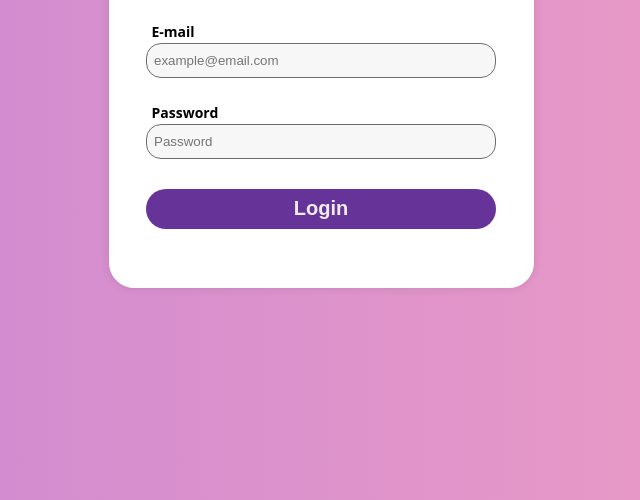
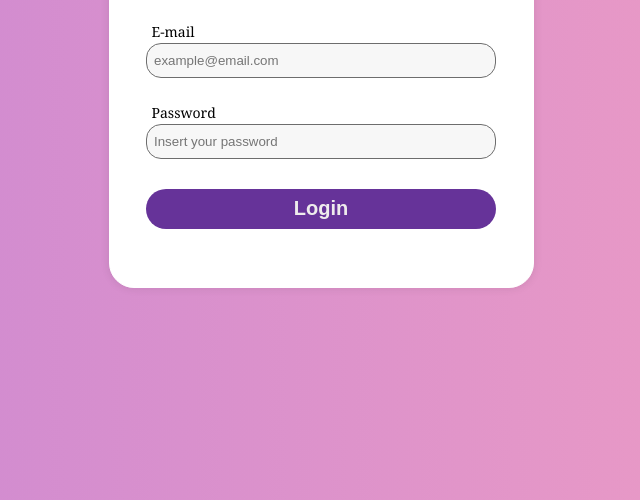
Before and after one commit to daviolvr/simple-login-screen, a plain HTML site: page index.html in a window 1280 px wide. Shown: the part 300-800 px from the top of the page, without its empty margins (319-959 px from the left). Drawn offline with Linux system fonts and the light colour scheme.

Commit message:
using labels instead of h2

```diff
--- a/assets/css/style.css
+++ b/assets/css/style.css
@@ -35,7 +35,7 @@ body {
 .username,
 .senha {
     font-size: 14px;
-    font-family:system-ui, -apple-system, BlinkMacSystemFont, 'Segoe UI', Roboto, Oxygen, Ubuntu, Cantarell, 'Open Sans', 'Helvetica Neue', sans-serif;
+    font-family:Cambria, Cochin, Georgia, Times, 'Times New Roman', serif;
     text-align: left;
     width: 57px;
     height: 16px;
--- a/index.html
+++ b/index.html
@@ -12,10 +12,10 @@
             <div class="login">
                 <h1>Login</h1>
             </div>
-            <h2 class="username">E-mail</h2>
+            <label class="username" for="email">E-mail</label>
             <input type="email" name="email" id="email" placeholder="example@email.com" required>
-            <h2 class="senha">Password</h2>
-            <input type="password" name="password" id="password" placeholder="Password" required >
+            <label class="senha" for="password">Password</label>
+            <input type="password" name="password" id="password" placeholder="Insert your password" required >
             <button type="submit" class="enter">Login</button>
         </div>
     </div>
```
